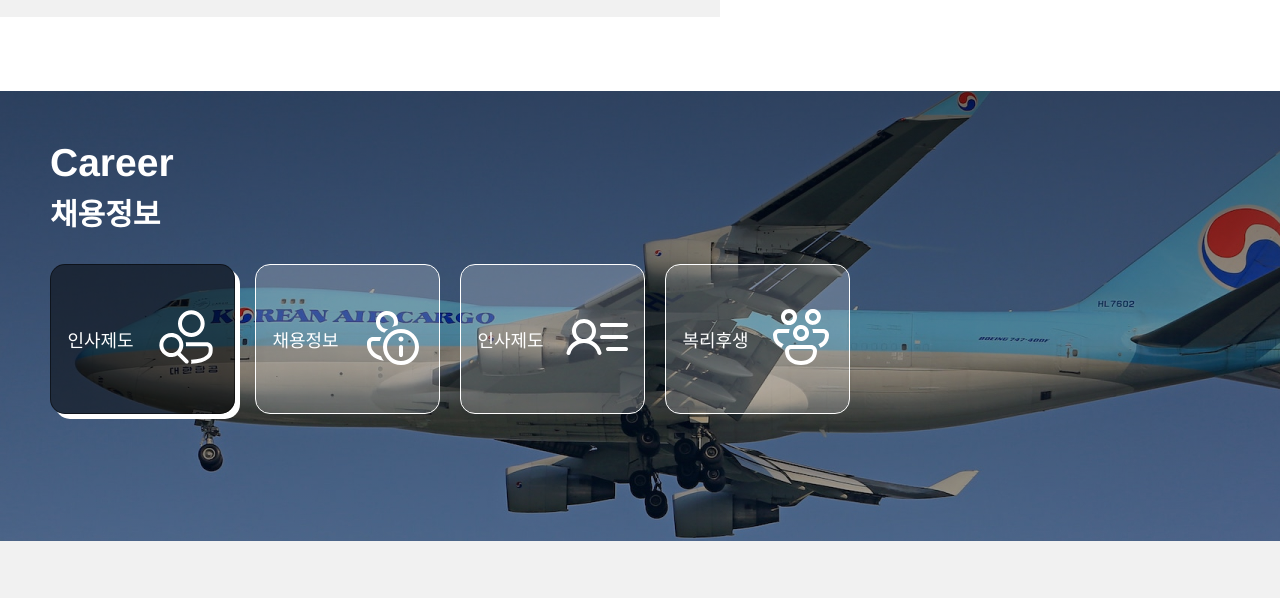
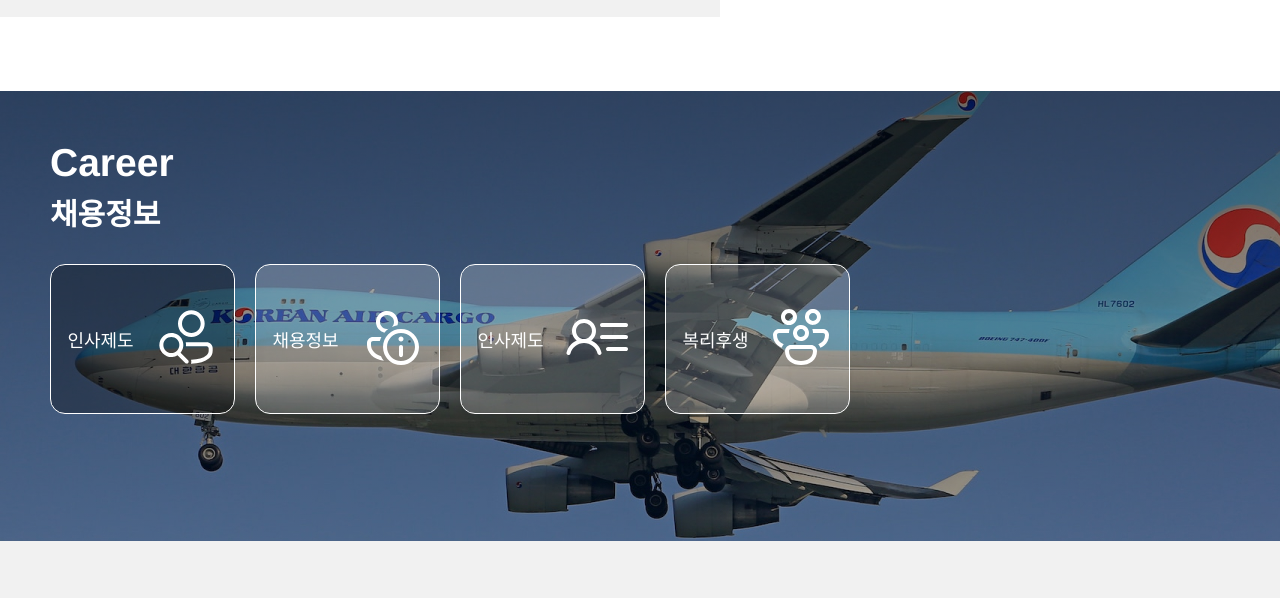
Before and after one commit to baboda212/koreaairport, a plain HTML site: page index.html in a window 1280 px wide. In both pictures the pointer is over the element 142 px from the left and 2758 px from the top of the page. Shown: the part 2419-3017 px from the top of the page. Drawn offline with nearby package versions, Linux system fonts and the light colour scheme.

Commit message:
메인페이지 일부 수정

```diff
--- a/src/css/index.css
+++ b/src/css/index.css
@@ -213,7 +213,6 @@
     margin-right: 20px;
 }
 #section5 .career1:hover{
-    background-color: rgba(0, 0, 0, 0.5);
-    border-color: rgba(0, 0, 0, 0.5);
-    box-shadow: 5px 5px #fff;
+    background-color: rgba(0, 0, 0, 0.32);
+    border-color: rgba(0, 0, 0, 0, 0.32);
 }
```
